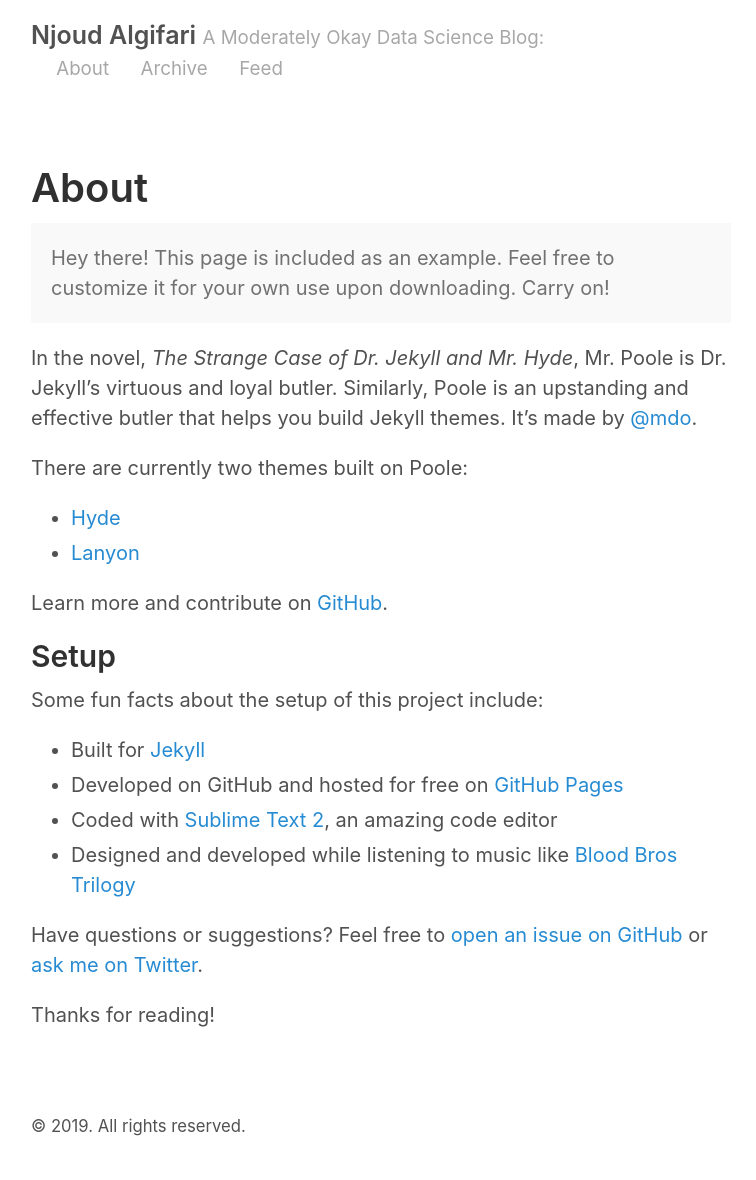
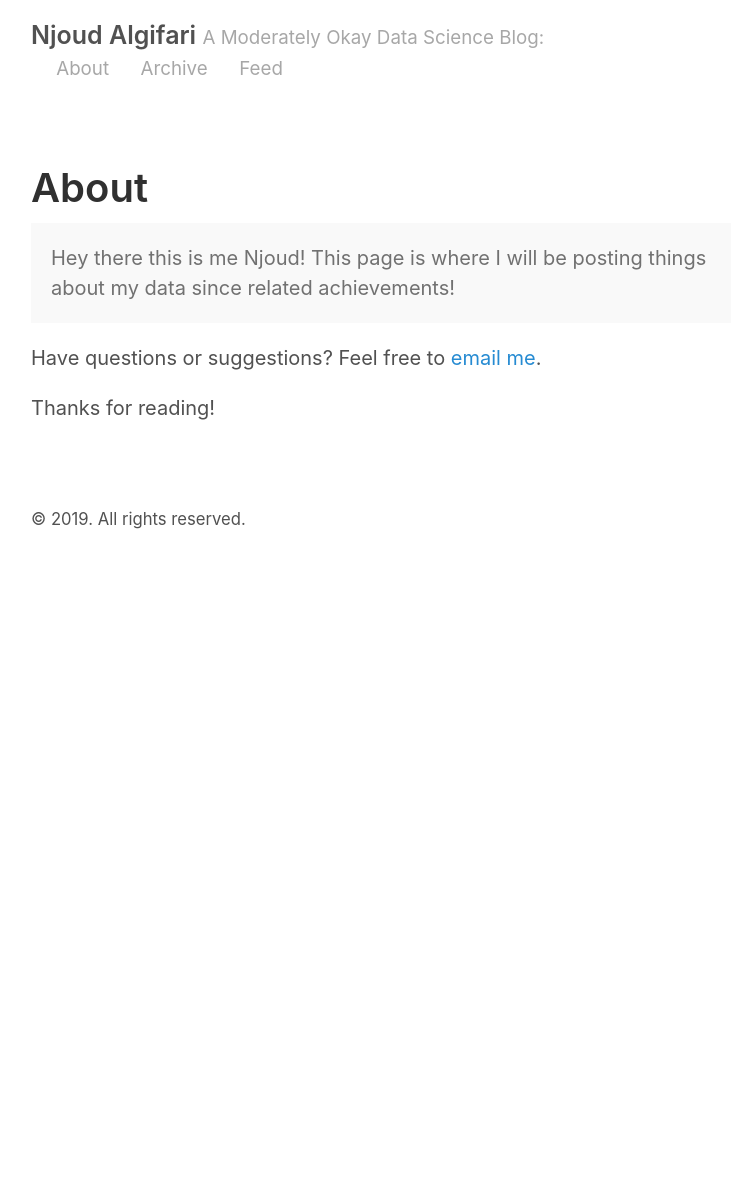
Before and after one commit to Njjouud/Njjouud.github.io, a Jekyll site: the page built from about.md, in a window 1280 px wide. Shown: the whole page, without its empty margins (259-1015 px from the left). Built offline with Jekyll 4.4.1, drawn with Linux system fonts in a browser that asks for light colours; after the commit the page ends 900 px from its top, so only the background shows below that.

Commit message:
updated about page

```diff
--- a/about.md
+++ b/about.md
@@ -4,27 +4,10 @@ title: About
 ---
 
 <p class="message">
-  Hey there! This page is included as an example. Feel free to customize it for your own use upon downloading. Carry on!
+  Hey there this is me Njoud! This page is where I will be posting things about my data since related achievements!
 </p>
 
-In the novel, *The Strange Case of Dr. Jekyll and Mr. Hyde*, Mr. Poole is Dr. Jekyll's virtuous and loyal butler. Similarly, Poole is an upstanding and effective butler that helps you build Jekyll themes. It's made by [@mdo](https://twitter.com/mdo).
 
-There are currently two themes built on Poole:
-
-* [Hyde](http://hyde.getpoole.com)
-* [Lanyon](http://lanyon.getpoole.com)
-
-Learn more and contribute on [GitHub](https://github.com/poole).
-
-## Setup
-
-Some fun facts about the setup of this project include:
-
-* Built for [Jekyll](http://jekyllrb.com)
-* Developed on GitHub and hosted for free on [GitHub Pages](https://pages.github.com)
-* Coded with [Sublime Text 2](http://sublimetext.com), an amazing code editor
-* Designed and developed while listening to music like [Blood Bros Trilogy](https://soundcloud.com/maddecent/sets/blood-bros-series)
-
-Have questions or suggestions? Feel free to [open an issue on GitHub](https://github.com/poole/poole/issues/new) or [ask me on Twitter](https://twitter.com/mdo).
+Have questions or suggestions? Feel free to [email me](mailto:njoud.algifari@gmail.com).
 
 Thanks for reading!
```
